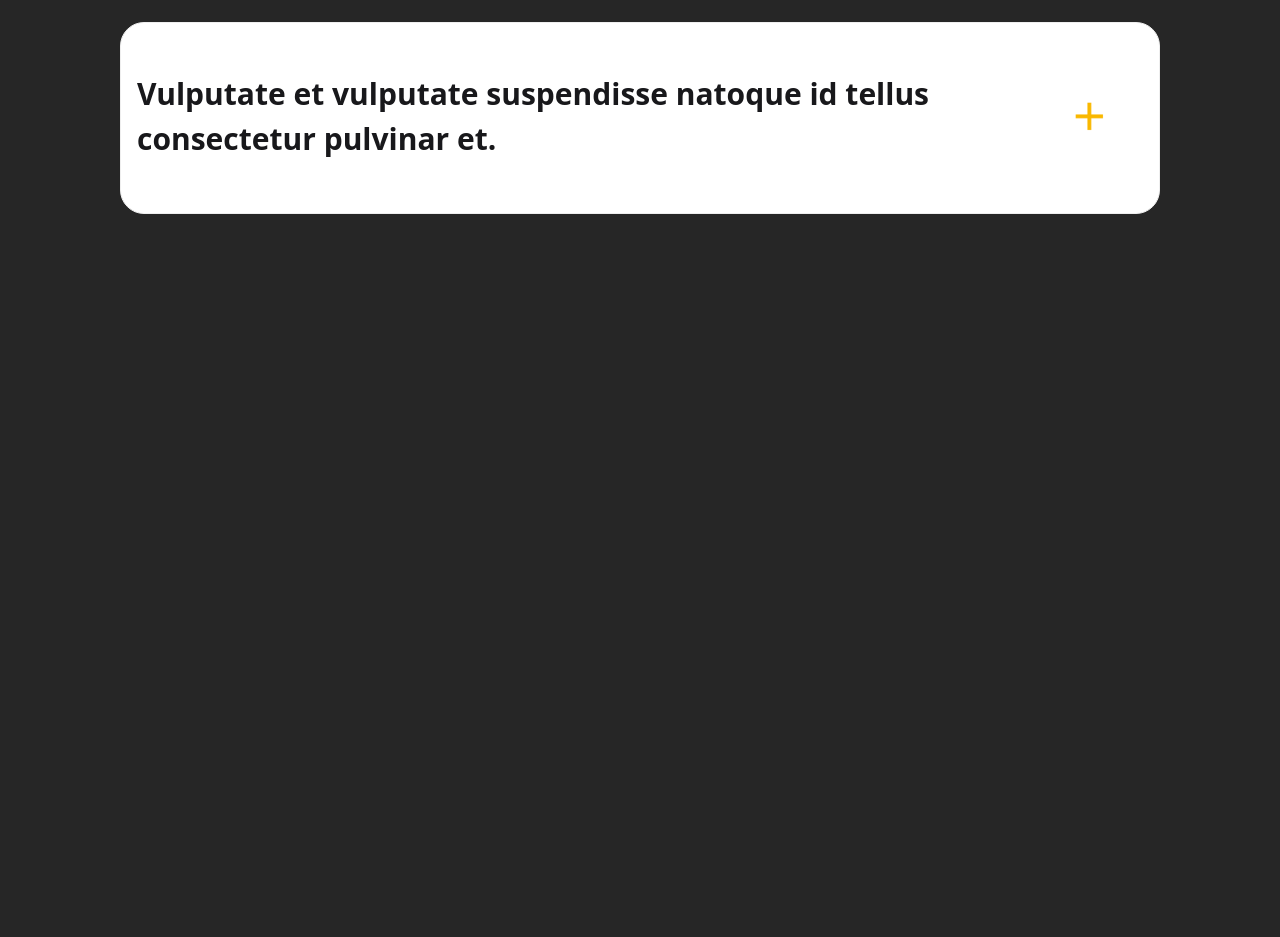
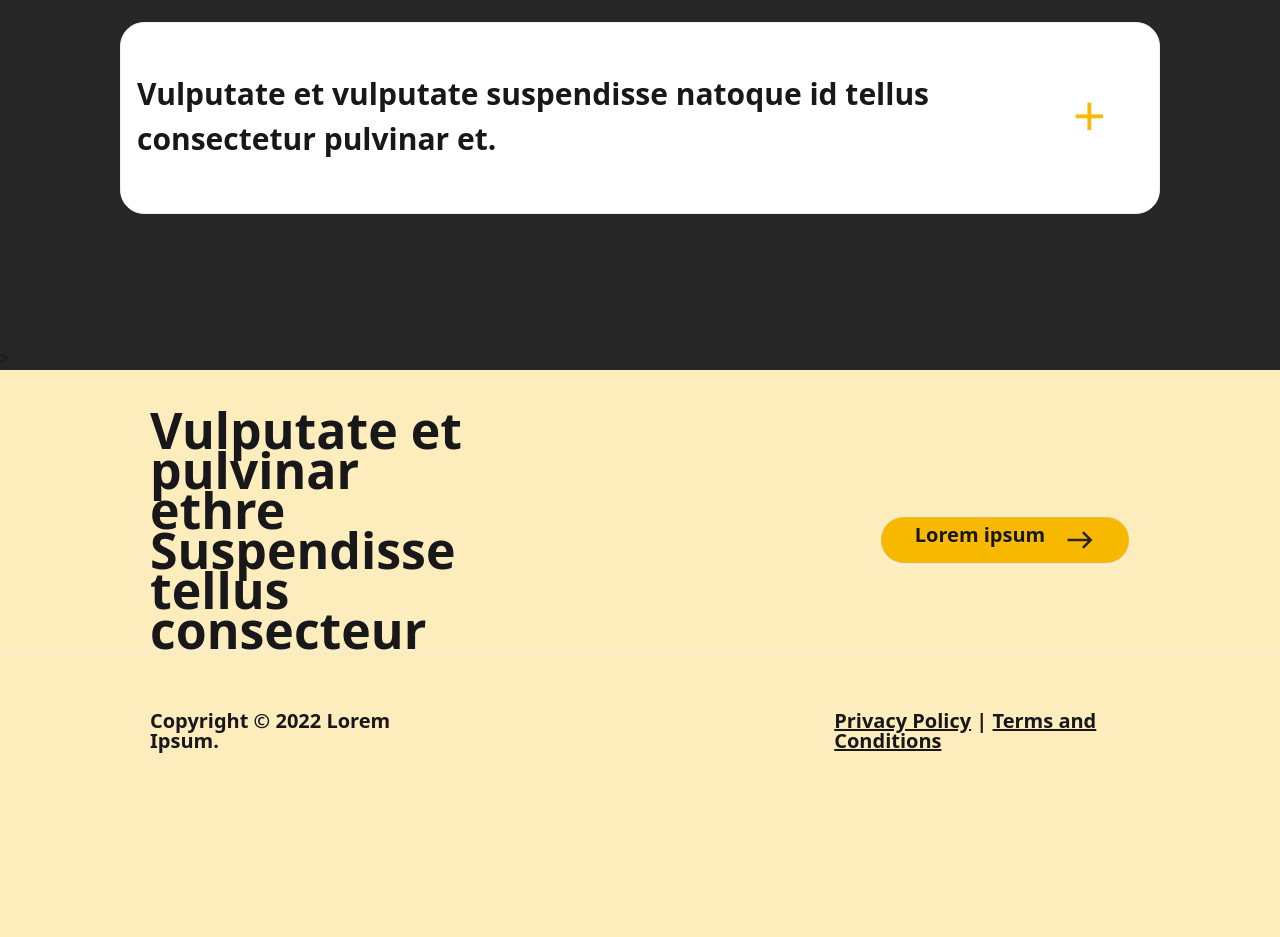
Before and after one commit to ayanC231209/paint-shop-redeemed, a plain HTML site: page index.html in a window 1280 px wide. Shown: the part 4808-5745 px from the top of the page. Before the commit the page ends 5154 px from the top, so only its background shows below. Drawn offline with nearby package versions, Linux system fonts and the light colour scheme; a web font is replaced by a local one.

Commit message:
finished

```diff
--- a/index.html
+++ b/index.html
@@ -415,6 +415,48 @@ Aliquam Tristique.
 
  </main>
 
+ >
+  <footer class="footer sm:footer-horizontal bg-[#feedbc]  text-base-content pt-10 " >
+  <div class="flex flex-col md:flex-row justify-end items-center 2xl:px-[221px] lg:px-[150px] md:px-[50px] px-[10px] 2xl:gap-[500px] xl:gap-[400px] lg:gap-[200px] md:gap-[100px]">
+
+    <div class="pl-[20px] md:pl-0 text-[30px] md:text-[50px] font-[700] text-sm/10 ">
+      Vulputate et pulvinar ethre <span class="lg:block">Suspendisse tellus consecteur</span>
+    </div>
+
+
+
+
+    <div class="flex  sm:justify-normal pt-[60px] pb-[80px]">
+      <button class="btn bg-[#f9b800] rounded-full mt-[40px]  md:w-[250px] w-[335px] h-[48px] ">
+
+        <div class="flex gap-5">
+            <div class="text-[20px]">
+                Lorem ipsum
+            </div>
+
+            <div>
+                <img src="desktop/right-arrow.png" alt="">
+            </div>
+
+        </div>
+
+                        </button>
+     </div>
+  </div>
+
+  </footer>
+  <footer class="footer bg-[#feedbc] text-base-content border-base-300 border-t  py-4 flex">
+    <div class="flex flex-col md:flex-row    items-center 2xl:px-[221px] lg:px-[150px] md:px-[50px] px-[10px] 2xl:gap-[750px] xl:gap-[400px] lg:gap-[200px] md:gap-[100px] text-[16px] md:text-[20px] font-[600] md:pb-[170px] pb-[70px] pt-[30px] md:pt-[44px] " >
+      <div class="">
+        Copyright © 2022 Lorem Ipsum.
+      </div>
+      <div class="pl-9 ">
+       <span class="underline">Privacy Policy</span>  |  <span class="underline">Terms and Conditions</span>
+      </div>
+    </div>
+
+  </footer>
+
 
 </body>
 </html>
```
